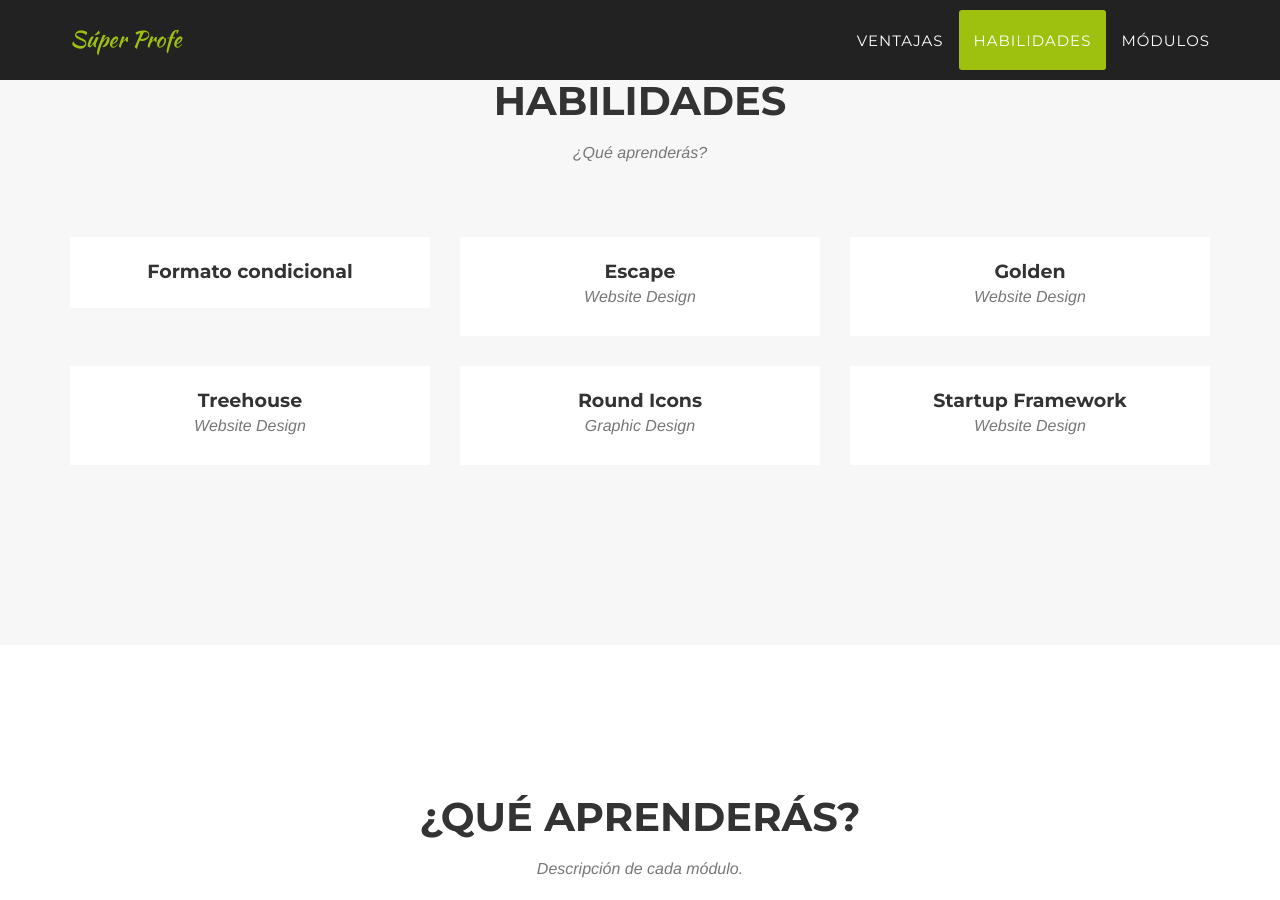
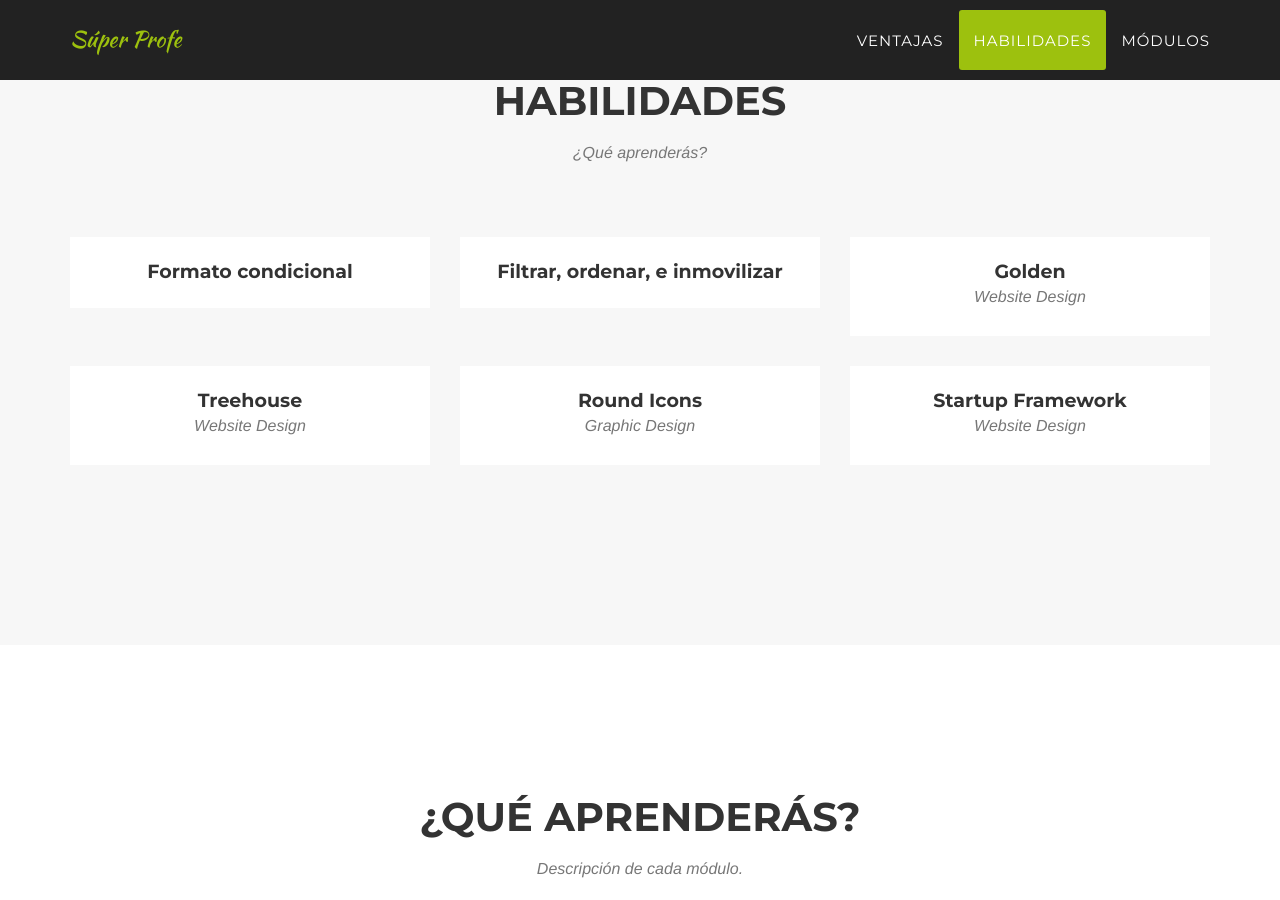
Before and after one commit to camachevaz/superProfe, a Jekyll site: the page built from _posts/2014-07-17-project-2.markdown, in a window 1280 px wide and 900 px high, scrolled down 1616 px. Built offline with Jekyll 4.4.1, drawn with Linux system fonts in a browser that asks for light colours; some web fonts are replaced; some of the changed lines change nothing that is shown.

Commit message:
Update 2014-07-17-project-2.markdown

```diff
--- a/_posts/2014-07-17-project-2.markdown
+++ b/_posts/2014-07-17-project-2.markdown
@@ -1,15 +1,13 @@
 ---
-title: Escape
-subtitle: Website Design
+title: Filtrar, ordenar, e inmovilizar
+apps: Microsoft Excel y Google Sheets
 layout: default
 modal-id: 2
 date: 2014-07-17
 img: escape.png
 thumbnail: escape-thumbnail.png
 alt: image-alt
-project-date: April 2014
-client: Start Bootstrap
-category: Web Development
-description: Lorem ipsum dolor sit amet, usu cu alterum nominavi lobortis. At duo novum diceret. Tantas apeirian vix et, usu sanctus postulant inciderint ut, populo diceret necessitatibus in vim. Cu eum dicam feugiat noluisse.
+modulo: Las hojas de cálculo
+description: Desplázate sin problemas entre grandes cantidades de información, ve solo lo que necesites sin modificar el contenido y personaliza tu vista.
 
 ---
```
